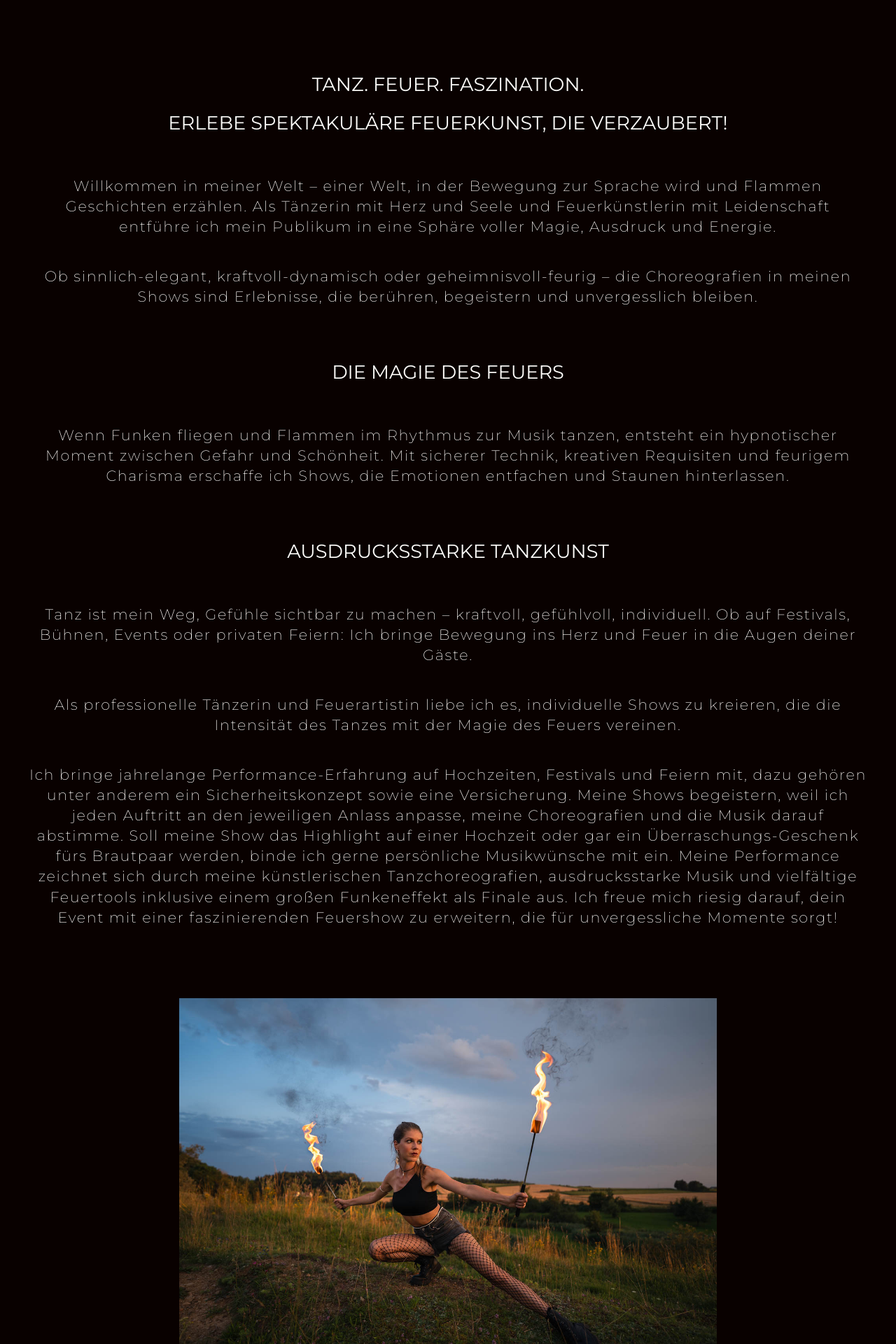
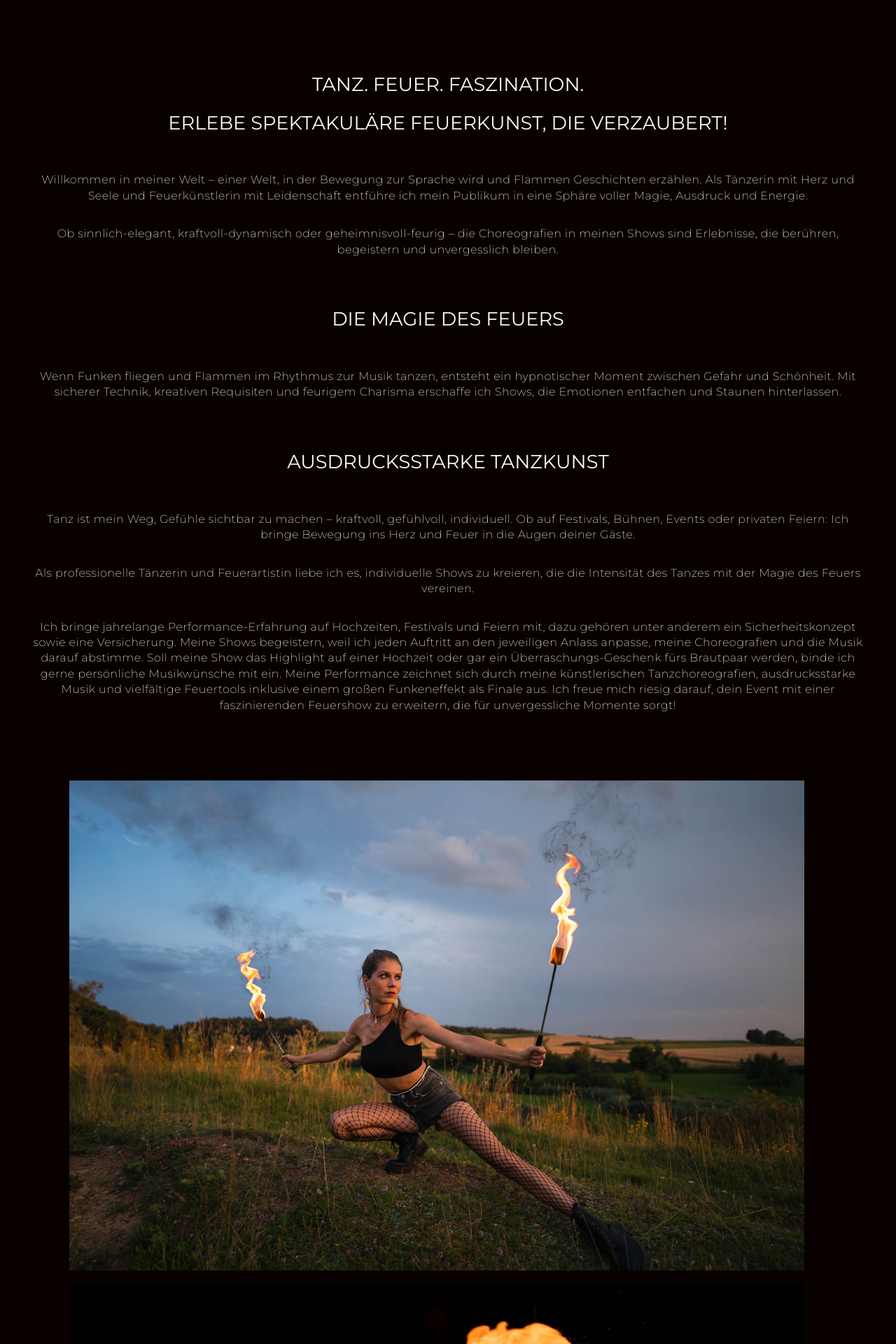
Before and after one commit to flammentanz-de/flammentanz, a Jekyll site: the page built from index.md, in a window 1280 px wide. Shown: the part 931-2851 px from the top of the page at 70% size. Built offline with Jekyll 4.4.1, drawn with Linux system fonts in a browser that asks for light colours.

Commit message:
Update style.css

```diff
--- a/assets/css/style.css
+++ b/assets/css/style.css
@@ -144,6 +144,8 @@ font-size: 2em;
     }
     .text-box p {
         line-height: 1.4em;
+        font-size: 1em;
+        letter-spacing: 0.03em;
     }
 
 }
@@ -157,6 +159,8 @@ font-size: 2em;
     }
     .text-box p {
         line-height: 1.4em;
+        font-size: 1em;
+        letter-spacing: 0.03em;
     }
 }
 
@@ -164,16 +168,17 @@ font-size: 2em;
     .second-slide {
         grid-template-columns: 1fr;
     }
+    .images img {
+        width: 82%;
+
+        padding: 0 0 1em 0;
+    }
 
 
     .left, .right {
         margin: auto;
     }
 
-    .right img {
-        width: 80%;
-        padding: 0 0 1em 0;
-    }
 
     h1.title {
         font-size: 2.5em;
@@ -185,4 +190,9 @@ font-size: 2em;
     h5 {
         font-size: 1.7em;
     }
+    .text-box p {
+        line-height: 1.4em;
+        font-size: 1em;
+        letter-spacing: 0.03em;
+    }
 }
```
